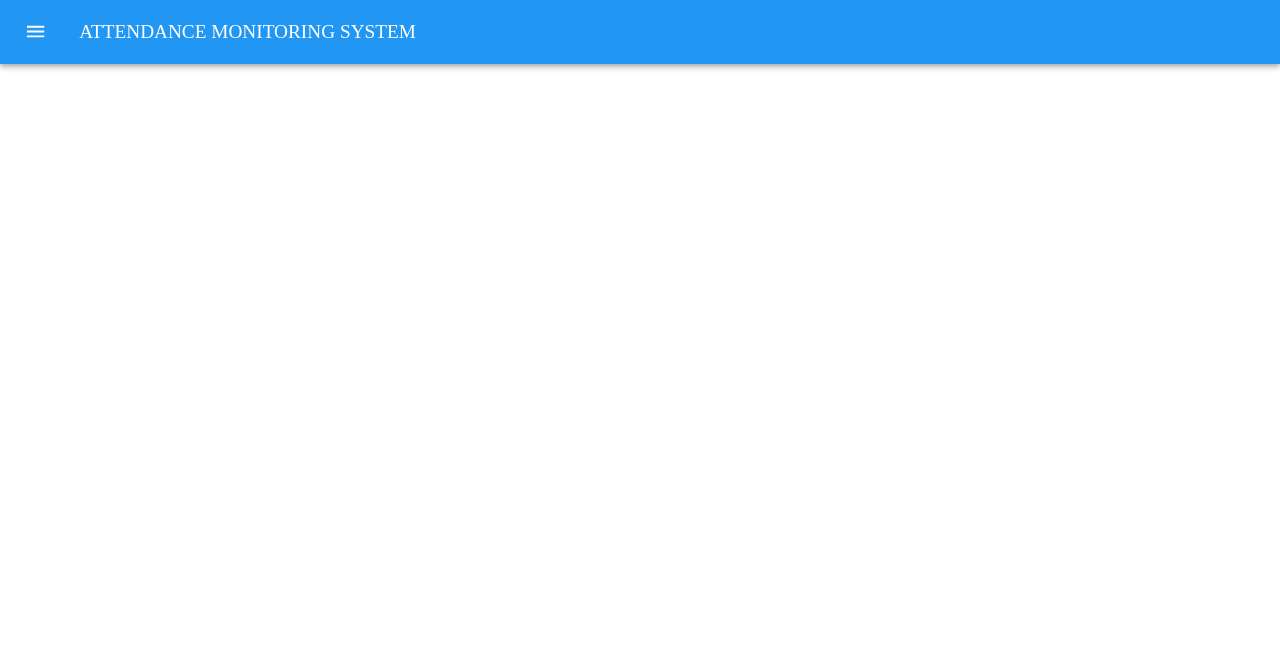
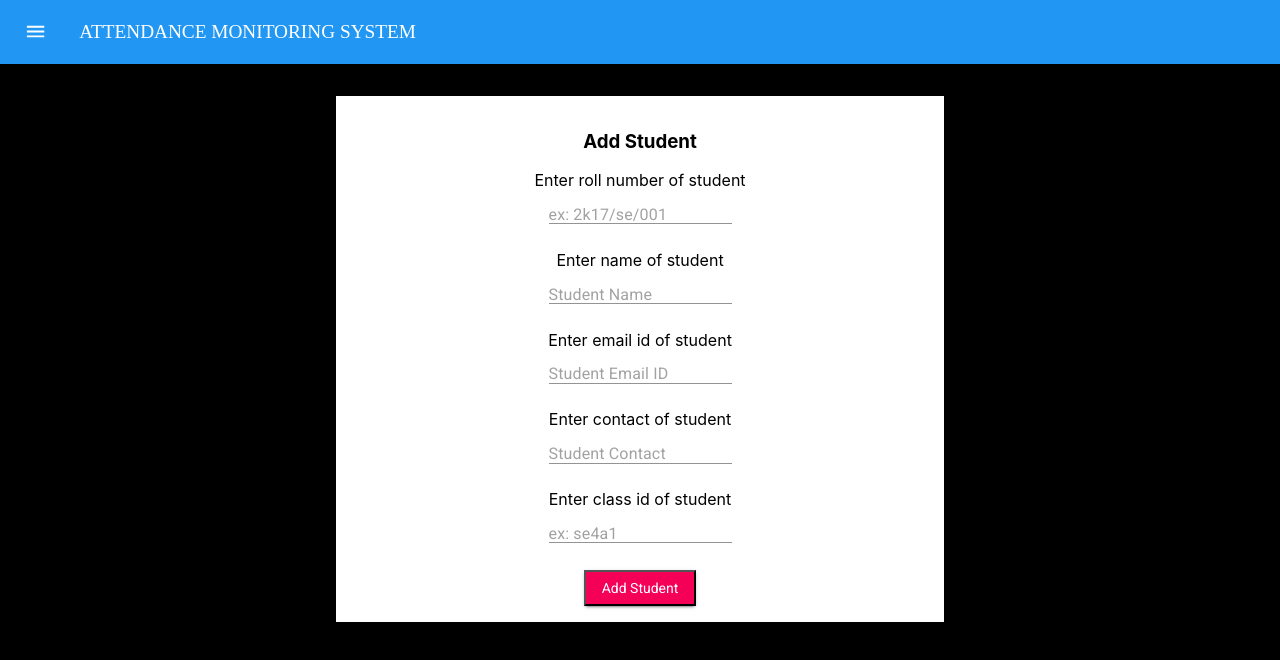
Before and after one commit to mayankarora21/Attendance-Monitoring-System, a React (Create React App) app in the folder frontend/: page /addstudent in a window 1280 px wide. Shown: the top 660 px of the page. Built offline with nearby package versions, Linux system fonts and the light colour scheme.

Commit message:
added add student page

```diff
--- a/frontend/src/App.css
+++ b/frontend/src/App.css
@@ -12,3 +12,16 @@
 .noUnderline{
     text-decoration: none;
 }
+
+.blackBackground{
+    background: black;
+    min-height: 100vh;
+}
+
+.transparentBackground{
+    background: transparent;
+}
+.centrallyAligned{
+    margin-left: auto;
+    margin-right: auto;
+}
--- /dev/null
+++ b/frontend/src/components/Admin/AddStudent/AddStudent.js
@@ -0,0 +1,121 @@
+import React,{Component} from 'react';
+
+import TextField from '@material-ui/core/TextField';
+
+import SubmitButton from '../SubmitButton/SubmitButton';
+
+
+
+class AddStudent extends Component{
+    handleFormSubmit=(e)=>{
+        e.stopPropagation();
+        e.preventDefault();
+        const rollBox=document.getElementById('studentRoll');
+        const nameBox=document.getElementById('studentName');
+        const emailBox=document.getElementById('studentEmail');
+        const contactBox=document.getElementById('studentContact');
+        const classidBox=document.getElementById('studentClass');
+//        console.log(rollBox.value.toLowerCase(),nameBox.value.toLowerCase(),contactBox.value,emailBox.value.toLowerCase(),classidBox.value.toLowerCase());
+        const student={
+            roll:rollBox.value.toLowerCase(),
+            name:nameBox.value.toLowerCase(),
+            email:emailBox.value.toLowerCase(),
+            contact:contactBox.value,
+            classid:classidBox.value.toLowerCase()
+        };
+        fetch('http://localhost:3000/addstudent',{
+            method:'post',
+            headers:{
+                'content-type':'application/json'
+            },
+            body:JSON.stringify(student)
+        }).then(response=>response.json())
+            .then(data=>{
+            if(data==='student already exists'){
+                window.alert('Such a student already exists');
+                return;
+            }
+            else if(data==='class does not exists'){
+                window.alert('Such a class does not exists');
+                return;
+            }
+            else if(data==='student added'){
+                window.alert('Student was successfully added');
+                return;
+            }
+            else{
+                window.alert('Student could not be added');
+                return;
+            }
+        })
+        rollBox.value='';
+        emailBox.value='';
+        nameBox.value='';
+        contactBox.value='';
+        classidBox.value='';
+    }
+    render(){
+        return(
+            <div className="pa4 blackBackground">
+            <form className="bg-white w-50 centrallyAligned pv3 ph1" onSubmit={this.handleFormSubmit}>
+                <h3>Add Student</h3>
+            Enter roll number of student
+            <br></br>
+
+            <TextField
+                id="studentRoll"
+                placeholder="ex: 2k17/se/001"
+                type="text"
+                margin="normal"
+                required
+              /><br></br><br/>
+            Enter name of student
+            <br></br>
+            <TextField
+                id="studentName"
+                placeholder="Student Name"
+                margin="normal"
+                type="text"
+                required
+              /><br></br><br/>
+            Enter email id of student
+            <br></br>
+
+            <TextField
+                id="studentEmail"
+                placeholder="Student Email ID"
+                margin="normal"
+                type="email"
+                required
+              />
+            <br></br><br/>
+            Enter contact of student
+            <br></br>
+
+            <TextField
+                id="studentContact"
+                placeholder="Student Contact"
+                margin="normal"
+                type="number"
+                required
+              />
+            <br></br><br/>
+            Enter class id of student
+            <br></br>
+
+            <TextField
+                id="studentClass"
+                placeholder="ex: se4a1"
+                margin="normal"
+                type="text"
+                required
+              />
+                <br/><br/>
+                <SubmitButton text="Add Student"></SubmitButton>
+               </form>
+            </div>
+        );
+    }
+}
+
+export default AddStudent;
--- /dev/null
+++ b/frontend/src/components/Admin/SubmitButton/SubmitButton.js
@@ -0,0 +1,11 @@
+import React from 'react';
+import Button from '@material-ui/core/Button';
+
+const SubmitButton=(props)=>{
+    const {text} = props;
+    return(
+        <Button variant="contained" color="secondary" style={{padding:'0px'}}><input type="submit" className="transparentBackground ba0 ph3 pv2 pointer white" value={text}></input></Button>
+    );
+}
+
+export default SubmitButton;
--- a/frontend/src/components/Routes/Routes.js
+++ b/frontend/src/components/Routes/Routes.js
@@ -3,10 +3,12 @@ import {Switch,Route} from 'react-router-dom'
 
 import Home from '../Home/Home';
 import AdminHome from '../Admin/AdminHome/AdminHome';
+import AddStudent from '../Admin/AddStudent/AddStudent';
 
 const Routes=()=>{
     return(
         <Switch>
+            <Route path="/addstudent" component={AddStudent}></Route>
             <Route path="/admin" exact component={AdminHome}></Route>
             <Route path="/" exact component={Home}></Route>
         </Switch>
```
Also changed, not shown: 1 other file (tests, documents, lock files or other folders).
